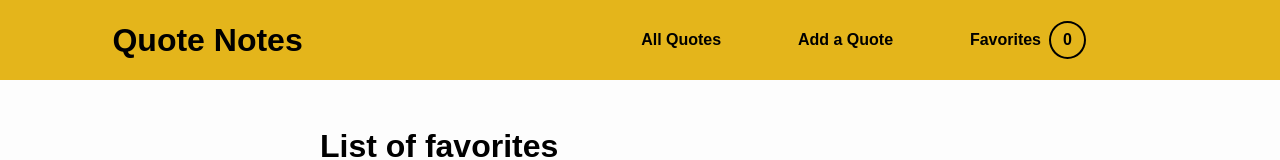
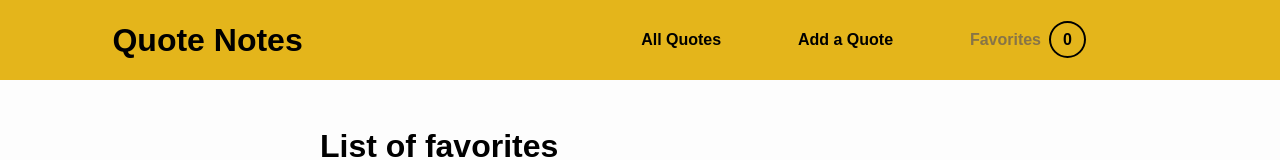
Before and after one commit to anh-vumartell/quote-notes, a React (Create React App) app: page /favorites in a window 1280 px wide. Shown: the top 160 px of the page. Built offline with nearby package versions, Linux system fonts and the light colour scheme.

Commit message:
fix the active class in navbar

```diff
--- a/src/UI/Header.js
+++ b/src/UI/Header.js
@@ -1,5 +1,5 @@
 import { useContext } from "react";
-import { Link } from "react-router-dom";
+import { NavLink, Link } from "react-router-dom";
 import classes from "./Header.module.css";
 import { FavContext } from "../context/favorite-context";
 
@@ -15,20 +15,20 @@ function Header() {
       <nav className={classes.navbar}>
         <ul className={classes.navlist}>
           <li className={classes.navlist__item}>
-            <Link activeClassName="active" to="/all-quotes">
+            <NavLink activeClassName={classes.active} to="/all-quotes">
               All Quotes
-            </Link>
+            </NavLink>
           </li>
           <li className={classes.navlist__item}>
-            <Link activeClassName="active" to="/add-a-quote">
+            <NavLink activeClassName={classes.active} to="/add-a-quote">
               Add a Quote
-            </Link>
+            </NavLink>
           </li>
 
-          <Link to="/favorites" className={classes.navlist__item}>
+          <NavLink to="/favorites" activeClassName={classes.active}>
             Favorites
             <span className={classes.badge}>{favCtx.favCount}</span>
-          </Link>
+          </NavLink>
         </ul>
       </nav>
     </header>
--- a/src/UI/Header.module.css
+++ b/src/UI/Header.module.css
@@ -48,20 +48,19 @@
   text-decoration: none;
   padding: 0.2rem;
   cursor: pointer;
-  transition: border-bottom 0.15s ease-in;
+  /* transition: border-bottom 0.15s ease-in; */
 }
 .navbar a:hover,
 .navbar a.active,
-.navbar a:active,
-.navlist__item:hover {
-  border-bottom: 3px solid var(--primary-font-color);
+.navbar a:active {
+  /* border-bottom: 3px solid var(--primary-font-color); */
   color: var(--secondary-font-color);
 }
 
-.navbar a:visited {
+/* .navbar a:visited {
   color: var(--primary-font-color);
   text-decoration: none;
-}
+} */
 
 .navbar button {
   font: inherit;
@@ -84,4 +83,5 @@
   padding: 0.5rem 0.75rem;
   margin: 0 0.5rem;
   border-radius: 50%;
+  color: var(--primary-font-color);
 }
```
Also changed, not shown: 1 other file (tests, documents, lock files or other folders).
